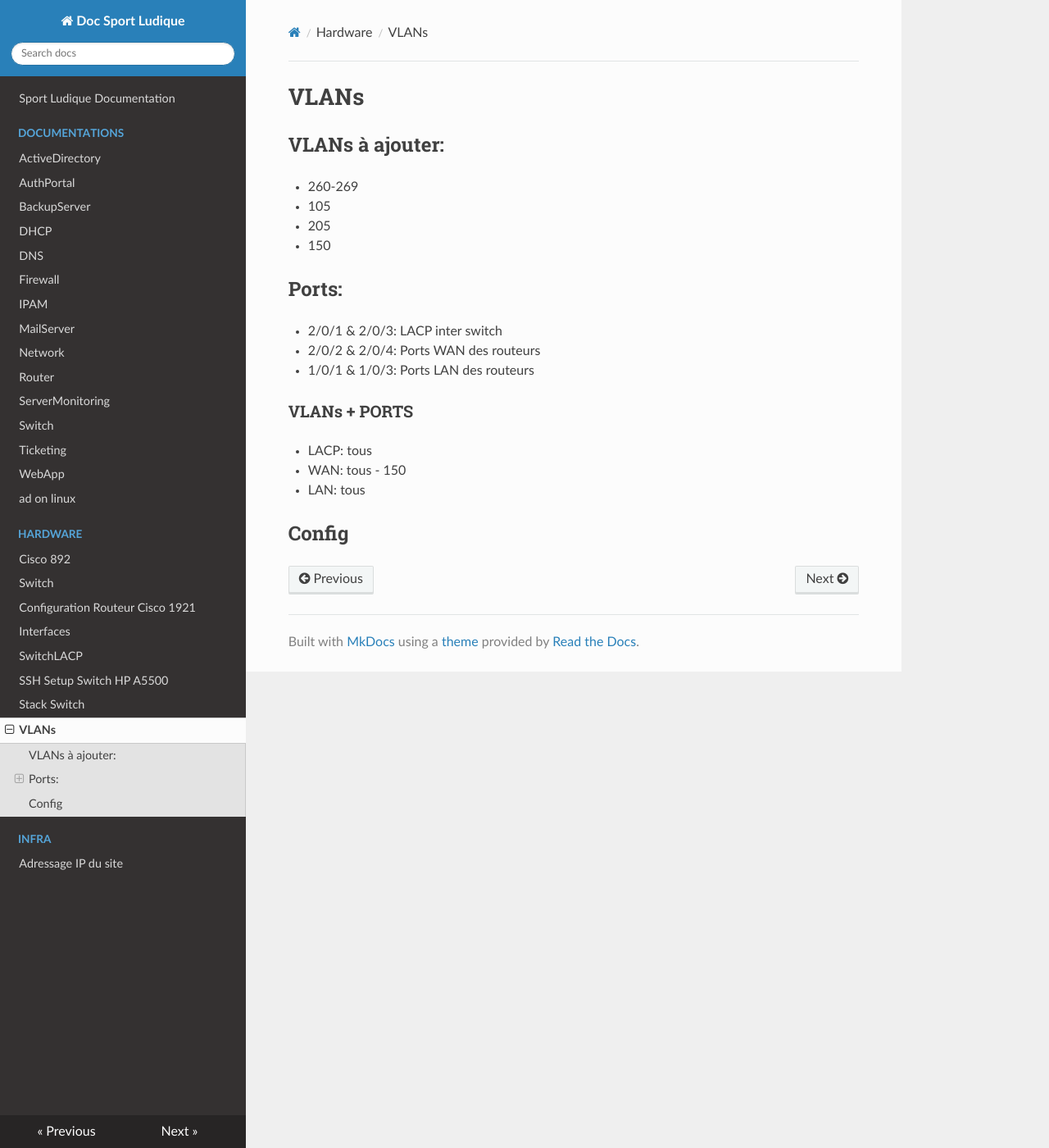
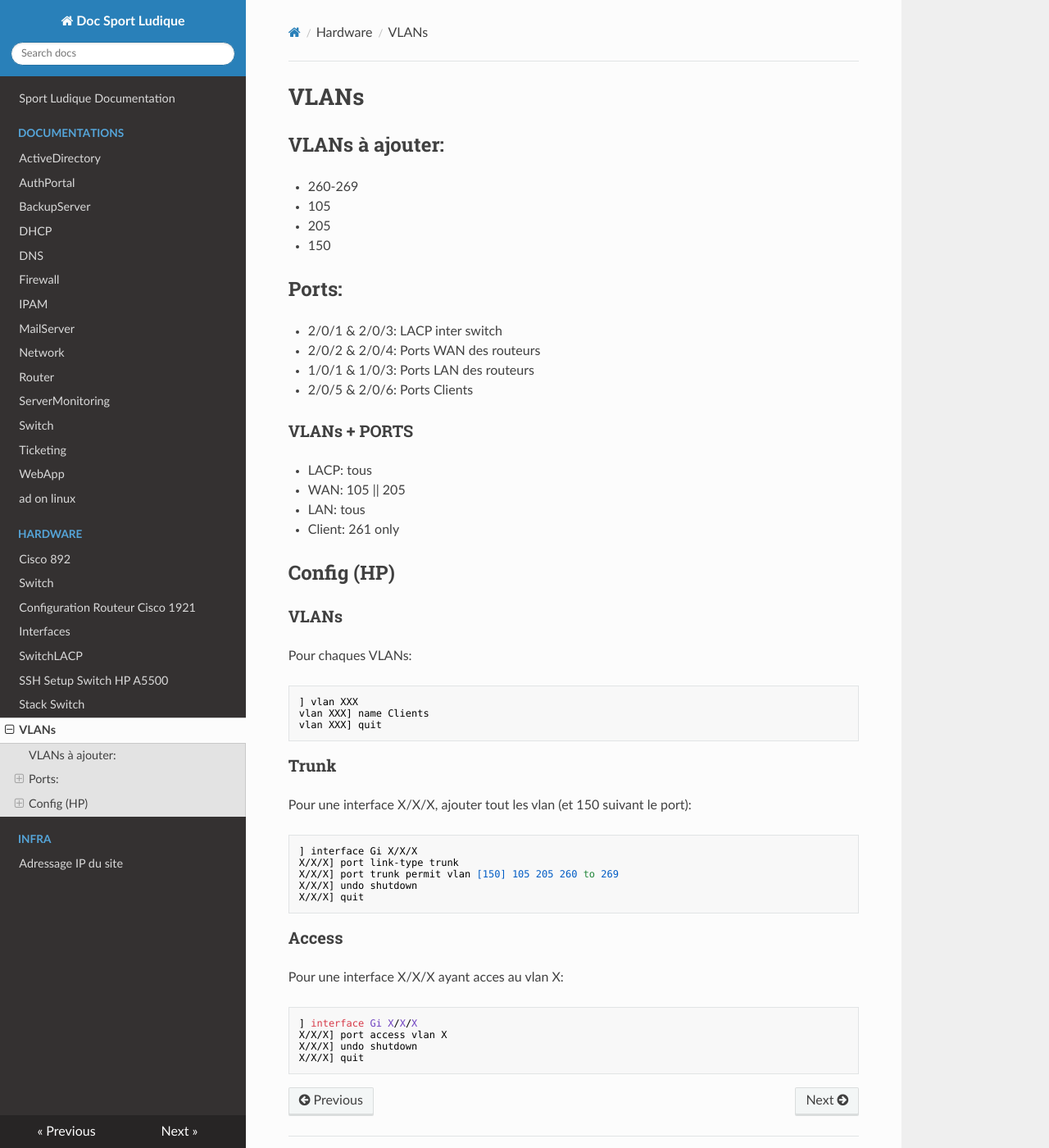
Before and after one commit to DSISportLudique/SportLudique2Doc, an MkDocs documentation site: the page built from docs/Hardware/SwitchVlans.md, in a window 1280 px wide and 1400 px high. Shown: the whole window at 82% size. Built offline with MkDocs 1.6.1, drawn with Linux system fonts in a browser that asks for light colours; nearby versions of some CDN libraries.

Commit message:
Updated conf of router and switch after assigning router ip

````diff
--- a/docs/Hardware/SwitchVlans.md
+++ b/docs/Hardware/SwitchVlans.md
@@ -10,10 +10,39 @@
 - 2/0/1 & 2/0/3: LACP inter switch
 - 2/0/2 & 2/0/4: Ports WAN des routeurs
 - 1/0/1 & 1/0/3: Ports LAN des routeurs
+- 2/0/5 & 2/0/6: Ports Clients
 
 ### VLANs + PORTS
 - LACP: tous
-- WAN: tous - 150
+- WAN: 105 || 205
 - LAN: tous
+- Client: 261 only
 
-## Config
+## Config (HP)
+
+### VLANs
+Pour chaques VLANs:
+```
+] vlan XXX
+vlan XXX] name Clients
+vlan XXX] quit
+```
+
+### Trunk
+Pour une interface X/X/X, ajouter tout les vlan (et 150 suivant le port):
+```
+] interface Gi X/X/X
+X/X/X] port link-type trunk
+X/X/X] port trunk permit vlan [150] 105 205 260 to 269
+X/X/X] undo shutdown
+X/X/X] quit
+```
+
+### Access
+Pour une interface X/X/X ayant acces au vlan X:
+```
+] interface Gi X/X/X
+X/X/X] port access vlan X
+X/X/X] undo shutdown
+X/X/X] quit
+```
````
Also changed, not shown: docs/Hardware/Routeur1921.md (+15 -2 lines).
